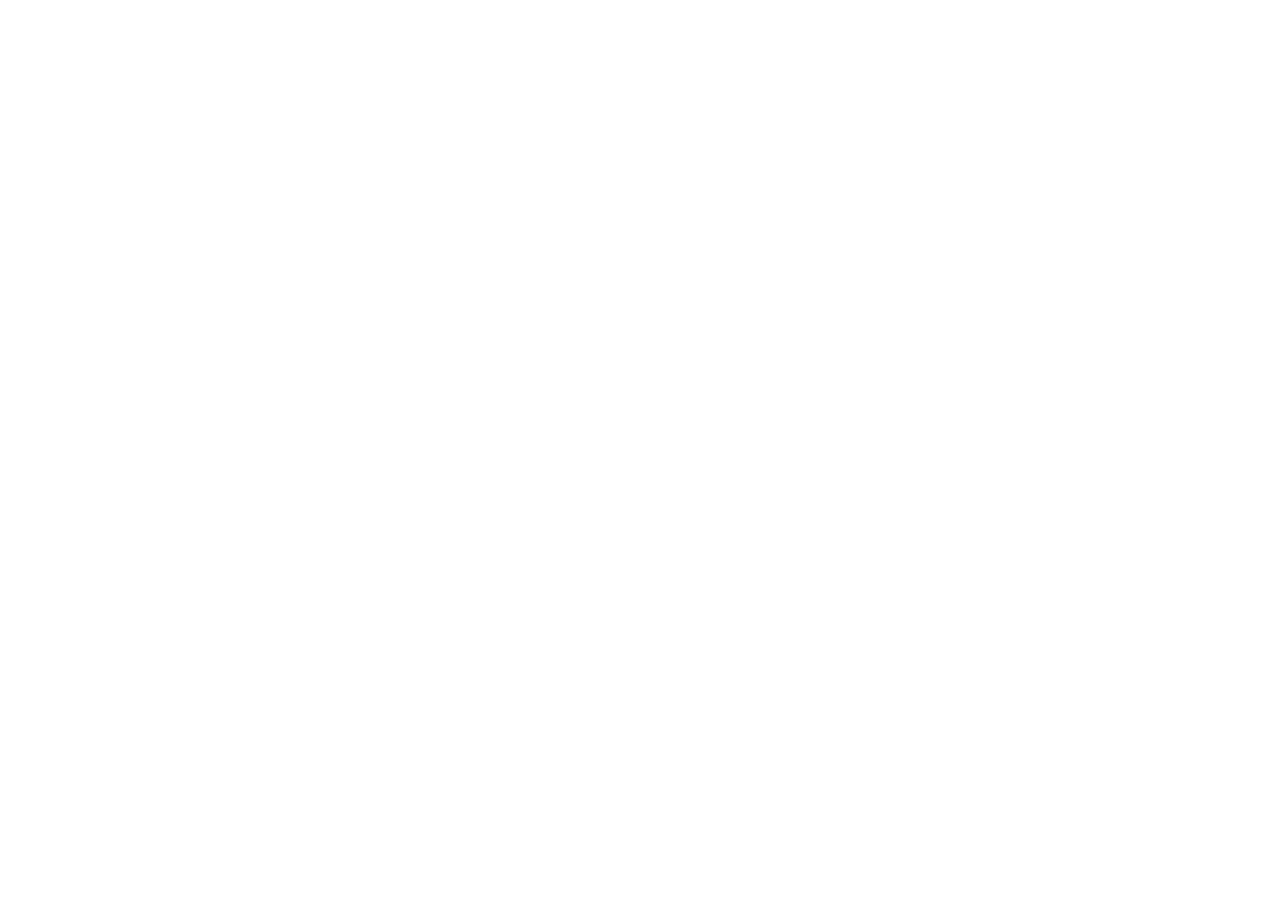
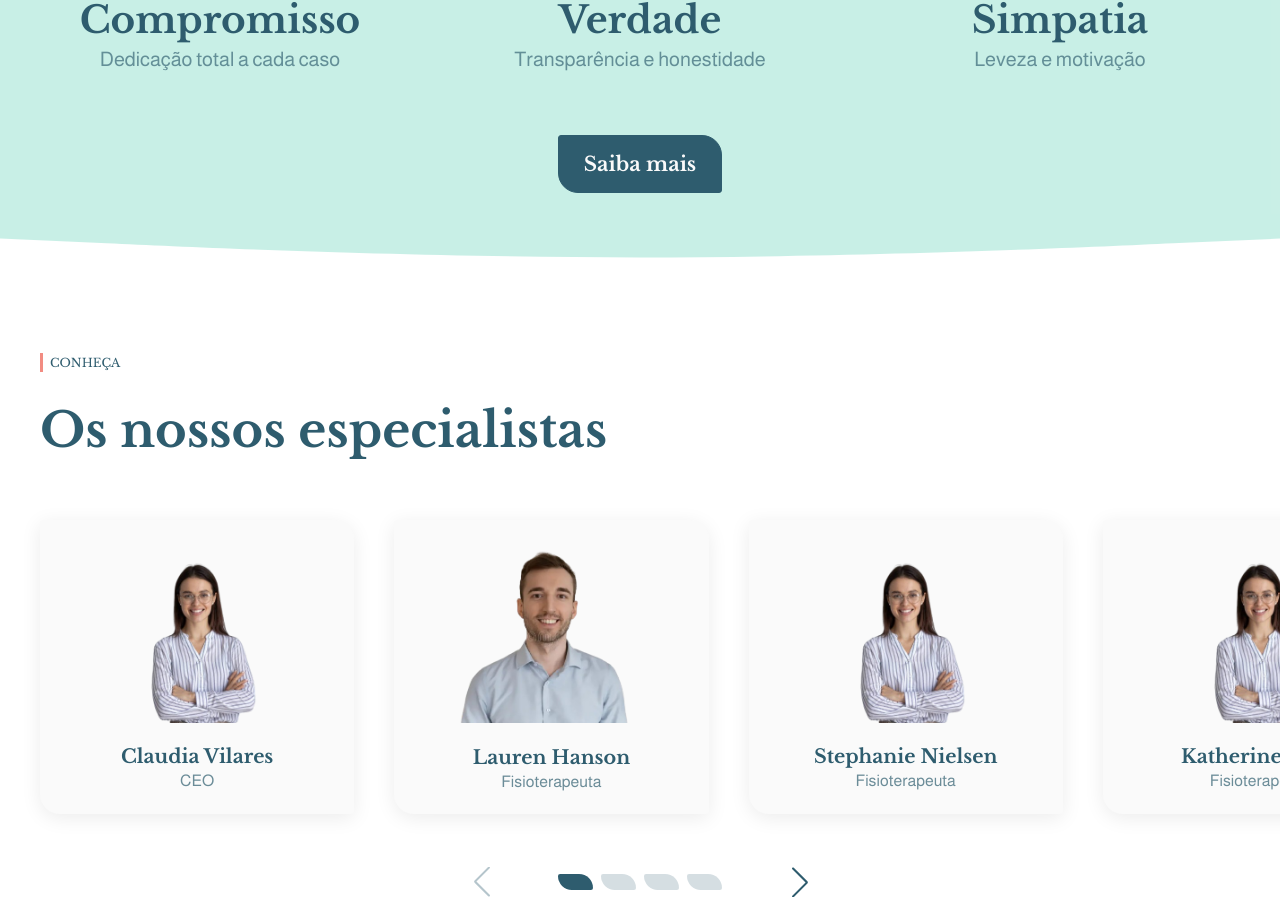
Before and after one commit to ArturGrilo/Sanus, a React (Vite) app in the folder Sanus_FrontEnd/: page / in a window 1280 px wide. Shown: the part 1565-2464 px from the top of the page. Before the commit the page ends 1126 px from the top, so only its background shows below. Built offline with nearby package versions, Linux system fonts and the light colour scheme; no server answers; a web font is replaced by a local one.

Commit message:
Sanus v10.0

```diff
--- a/Sanus_FrontEnd/src/App.jsx
+++ b/Sanus_FrontEnd/src/App.jsx
@@ -4,11 +4,11 @@ import { Routes, Route, Navigate } from "react-router-dom";
 import Header from "./components/header";
 import Hero from "./components/hero";
 import Services from "./components/services";
-{/*import Mission from "./components/mission";
-import Insurance from "./components/insurance";
+import Mission from "./components/mission";
+import Team from "./components/team";
+{/*import Insurance from "./components/insurance";
 import Recrutamento from "./components/recrutamento";
 import Footer from "./components/footer";
-import Team from "./components/team";
 import Feedback from "./components/feedback";
 import Location from "./components/location";
 import WhatsappButton from "./components/whatsapp_button";
@@ -39,9 +39,9 @@ export default function App() {
             <Header />
             <Hero />
             <Services />
-            {/*<Mission />
+            <Mission />
             <Team />
-            <Recrutamento />
+            {/*<Recrutamento />
             <Feedback />
             <Insurance />
             <Location />
--- a/Sanus_FrontEnd/src/components/mission.jsx
+++ b/Sanus_FrontEnd/src/components/mission.jsx
@@ -45,7 +45,7 @@ export default function Mission() {
           <div className="sanus-mission-grid-item">
             <SmileyIcon size={120} weight="duotone" color="var(--color-primary-dark)" ></SmileyIcon>
             <header className="sanus-general-title alt2">
-              <h3>Alegria & Bem-estar</h3>
+              <h3>Simpatia</h3>
             </header>
             <p className="sanus-mission-text">Leveza e motivação</p>
           </div>
--- a/Sanus_FrontEnd/src/styles/header.css
+++ b/Sanus_FrontEnd/src/styles/header.css
@@ -181,3 +181,9 @@
     display: none;
   }
 }
+
+@media (max-width: 550px) {
+  .sanus-header-container {
+    padding: 20px 20px;
+  }
+}
--- a/Sanus_FrontEnd/src/styles/mission.css
+++ b/Sanus_FrontEnd/src/styles/mission.css
@@ -60,3 +60,23 @@
   width: 100%;
   left: 0;
 }
+
+@media (max-width: 550px) {
+    .sanus-mission-container {
+        padding: 0 20px;
+    }
+    .sanus-mission-grid {
+        grid-template-columns: repeat(2, 1fr);
+        gap: 20px;
+        width: 100%;
+    }
+    .sanus-mission-grid .sanus-general-title{
+        font-size: 16px;
+    }
+    .sanus-mission-text{
+        font-size: 15px;
+    }
+    .sanus-mission-grid-item {
+        justify-content:flex-start;
+    }
+}
--- a/Sanus_FrontEnd/src/styles/services.css
+++ b/Sanus_FrontEnd/src/styles/services.css
@@ -144,7 +144,7 @@
     z-index: 1;
 }
 
-@media (max-width: 480px) {
+@media (max-width: 550px) {
     .sanus-services-container{
         padding: 0 20px;
     }
--- a/Sanus_FrontEnd/src/styles/team.css
+++ b/Sanus_FrontEnd/src/styles/team.css
@@ -91,3 +91,25 @@
   font-size: 1rem;
   color: rgba(46, 92, 110, 0.7);
 }
+
+
+@media (max-width: 1880px) {
+  .sanus-team {
+      align-items: flex-start;
+  }
+  .sanus-team-container{
+    width: 100%;
+  }
+  .sanus-team .swiper-button-next {
+    left: calc(50% + 138px) !important;
+  }
+  .sanus-team .swiper-button-prev {
+    left: calc(50% - 180px) !important;
+  }
+  .sanus-team span.swiper-pagination-bullet {
+    width: 35px !important;
+    height: 16px !important;
+    border-radius: 3px 20px;
+    background-color: var(--color-primary-dark) !important;
+  }
+}
```
